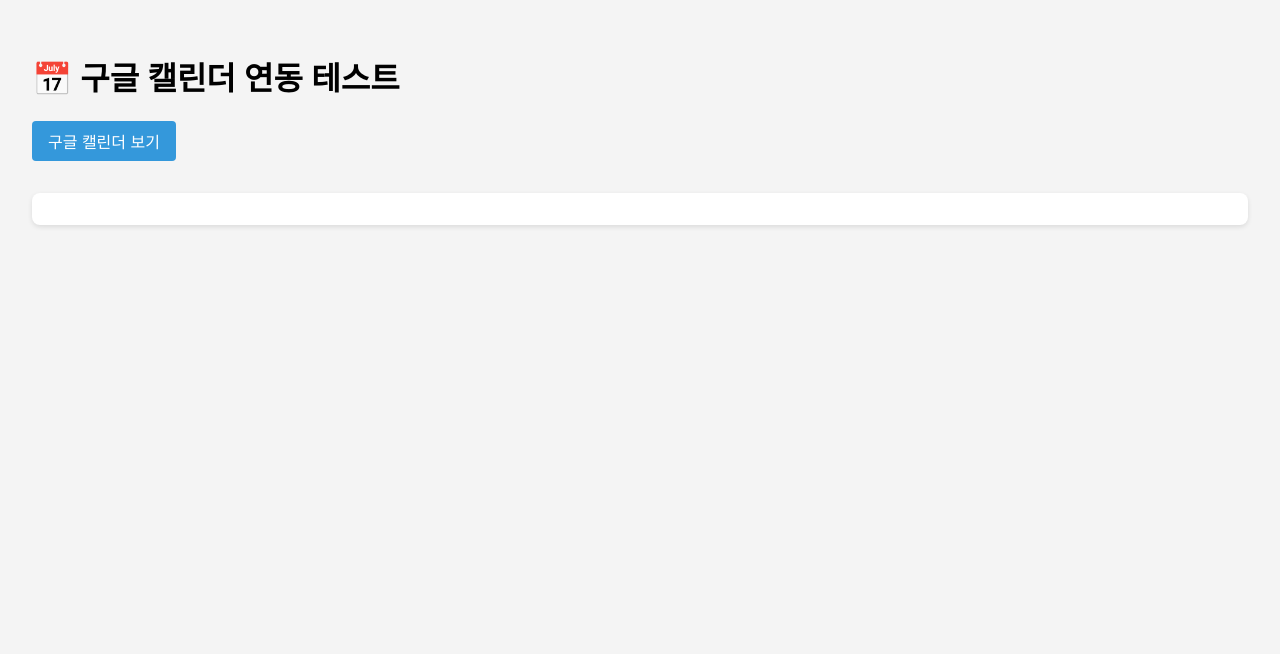
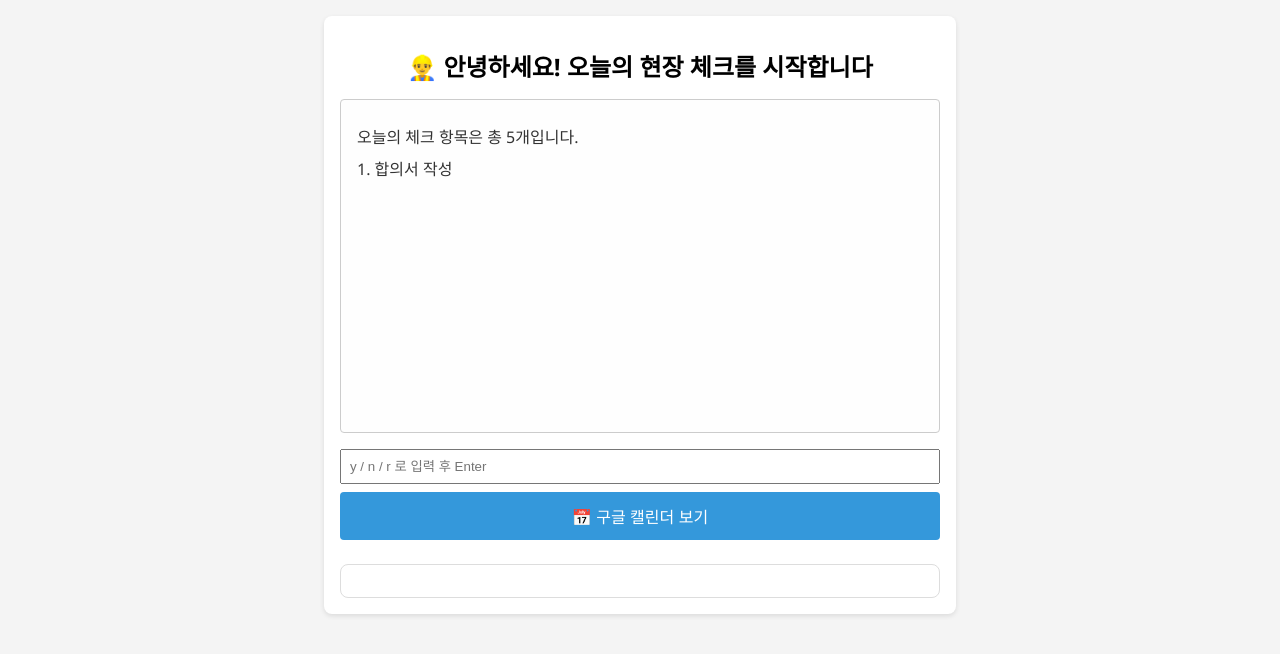
Before and after one commit to JHyeon97/site-check-calendar, a plain HTML site: page index.html in a window 1280 px wide. Drawn offline with Linux system fonts and the light colour scheme.

Commit message:
Add files via upload

```diff
--- a/index.html
+++ b/index.html
@@ -6,21 +6,83 @@
   <title>현장 체크 캘린더</title>
   <script src="https://apis.google.com/js/api.js"></script>
   <style>
-    body { font-family: 'Segoe UI', sans-serif; margin: 0; padding: 2rem; background: #f4f4f4; }
-    button { padding: 0.5rem 1rem; font-size: 1rem; background: #3498db; color: white; border: none; border-radius: 4px; cursor: pointer; }
-    #calendar-list { margin-top: 2rem; background: white; padding: 1rem; border-radius: 8px; box-shadow: 0 2px 5px rgba(0,0,0,0.1); }
+    body { font-family: 'Segoe UI', sans-serif; margin: 0; padding: 1rem; background: #f4f4f4; }
+    .container { max-width: 600px; margin: auto; background: #fff; padding: 1rem; border-radius: 8px; box-shadow: 0 2px 5px rgba(0,0,0,0.1); }
+    h1 { font-size: 1.5rem; margin-bottom: 1rem; text-align: center; }
+    .chatbox { border: 1px solid #ccc; padding: 1rem; height: 300px; overflow-y: auto; background: #fefefe; border-radius: 4px; }
+    .chat-entry { margin: 0.5rem 0; }
+    .chat-entry.user { text-align: right; color: blue; }
+    .chat-entry.bot { text-align: left; color: #333; }
+    input[type="text"] { width: 100%; padding: 0.5rem; margin-top: 1rem; box-sizing: border-box; }
+    button { width: 100%; padding: 0.75rem; font-size: 1rem; margin-top: 0.5rem; cursor: pointer; background: #3498db; color: white; border: none; border-radius: 4px; }
+    #calendar-list { margin-top: 1.5rem; background: white; padding: 1rem; border-radius: 8px; border: 1px solid #ddd; }
   </style>
 </head>
 <body>
-  <h1>📅 구글 캘린더 연동 테스트</h1>
-  <button onclick="initGoogleCalendar()">구글 캘린더 보기</button>
-  <div id="calendar-list"></div>
+  <div class="container">
+    <h1>👷‍♂️ 안녕하세요! 오늘의 현장 체크를 시작합니다</h1>
+
+    <div class="chatbox" id="chatbox"></div>
+    <input type="text" id="chat-input" placeholder="y / n / r 로 입력 후 Enter" onkeypress="if(event.key==='Enter'){sendChat()}" />
+
+    <button onclick="initGoogleCalendar()">📅 구글 캘린더 보기</button>
+    <div id="calendar-list"></div>
+  </div>
 
   <script>
     const CLIENT_ID = '329781321346-quup49fmc35qqdrj0e961s9p46p9ba0j.apps.googleusercontent.com';
     const API_KEY = 'AIzaSyDnD_uxoAsUE6GFQo0LTtRLKgkaBjP3b50';
     const DISCOVERY_DOCS = ["https://www.googleapis.com/discovery/v1/apis/calendar/v3/rest"];
     const SCOPES = "https://www.googleapis.com/auth/calendar.readonly";
+
+    const checklistItems = [
+      '1. 합의서 작성',
+      '2. 목공 시공비 정산',
+      '3. 천장반자틀 간격 사진 등록',
+      '4. 단열재 부착사진 등록',
+      '5. 단열재 상걸린사진 등록'
+    ];
+    let currentIndex = 0;
+
+    function botSay(message) {
+      const chat = document.getElementById('chatbox');
+      const div = document.createElement('div');
+      div.className = 'chat-entry bot';
+      div.textContent = message;
+      chat.appendChild(div);
+      chat.scrollTop = chat.scrollHeight;
+    }
+
+    function userSay(message) {
+      const chat = document.getElementById('chatbox');
+      const div = document.createElement('div');
+      div.className = 'chat-entry user';
+      div.textContent = message;
+      chat.appendChild(div);
+      chat.scrollTop = chat.scrollHeight;
+    }
+
+    function sendChat() {
+      const input = document.getElementById('chat-input');
+      const value = input.value.trim().toLowerCase();
+      if (!['y', 'n', 'r'].includes(value)) {
+        botSay('⚠️ y, n, r 중 하나로 입력해주세요');
+        return;
+      }
+      userSay(value);
+      if (currentIndex < checklistItems.length - 1) {
+        currentIndex++;
+        botSay(checklistItems[currentIndex]);
+      } else {
+        botSay('✅ 모든 항목 체크 완료! 고생하셨어요 🙌');
+      }
+      input.value = '';
+    }
+
+    window.onload = () => {
+      botSay(`오늘의 체크 항목은 총 ${checklistItems.length}개입니다.`);
+      botSay(checklistItems[currentIndex]);
+    };
 
     function initGoogleCalendar() {
       gapi.load('client:auth2', () => {
@@ -48,7 +110,7 @@
       }).then(response => {
         const events = response.result.items;
         const calendarList = document.getElementById('calendar-list');
-        calendarList.innerHTML = '<h2>📌 다가오는 일정</h2>';
+        calendarList.innerHTML = '<h3>📅 오늘 이후 일정</h3>';
         if (events.length > 0) {
           events.forEach(event => {
             const when = event.start.dateTime || event.start.date;
@@ -57,7 +119,7 @@
             calendarList.appendChild(item);
           });
         } else {
-          calendarList.innerHTML += '<p>일정이 없습니다.</p>';
+          calendarList.innerHTML += '<p>표시할 일정이 없습니다.</p>';
         }
       });
     }
```
